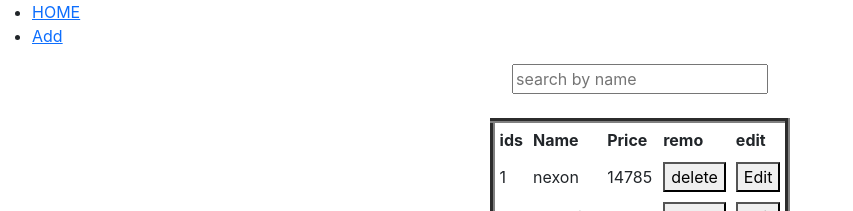
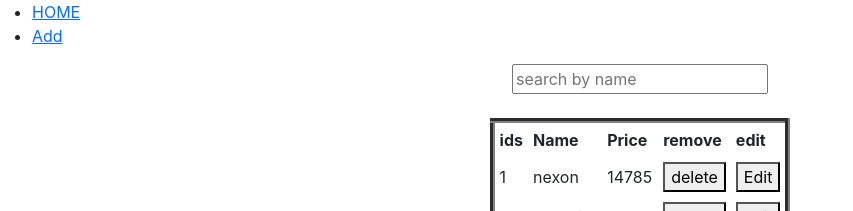
Before and after one commit to pateelsrinathreddy/tutorial, a React (Create React App) app: page / in a window 1280 px wide. Shown: the top 211 px of the page, without its empty margins (0-853 px from the left). Built offline with nearby package versions, Linux system fonts and the light colour scheme; data requests are answered from the project's data file.

Commit message:
remove final

```diff
--- a/src/Home.js
+++ b/src/Home.js
@@ -83,7 +83,7 @@ const Home = () => {
                 <th>ids</th>
                 <th>Name</th>
                 <th>Price</th>
-                <th>remo</th>
+                <th>remove</th>
                 <th>edit</th>
             </tr>
             {data.map((val,index)=>{
```
